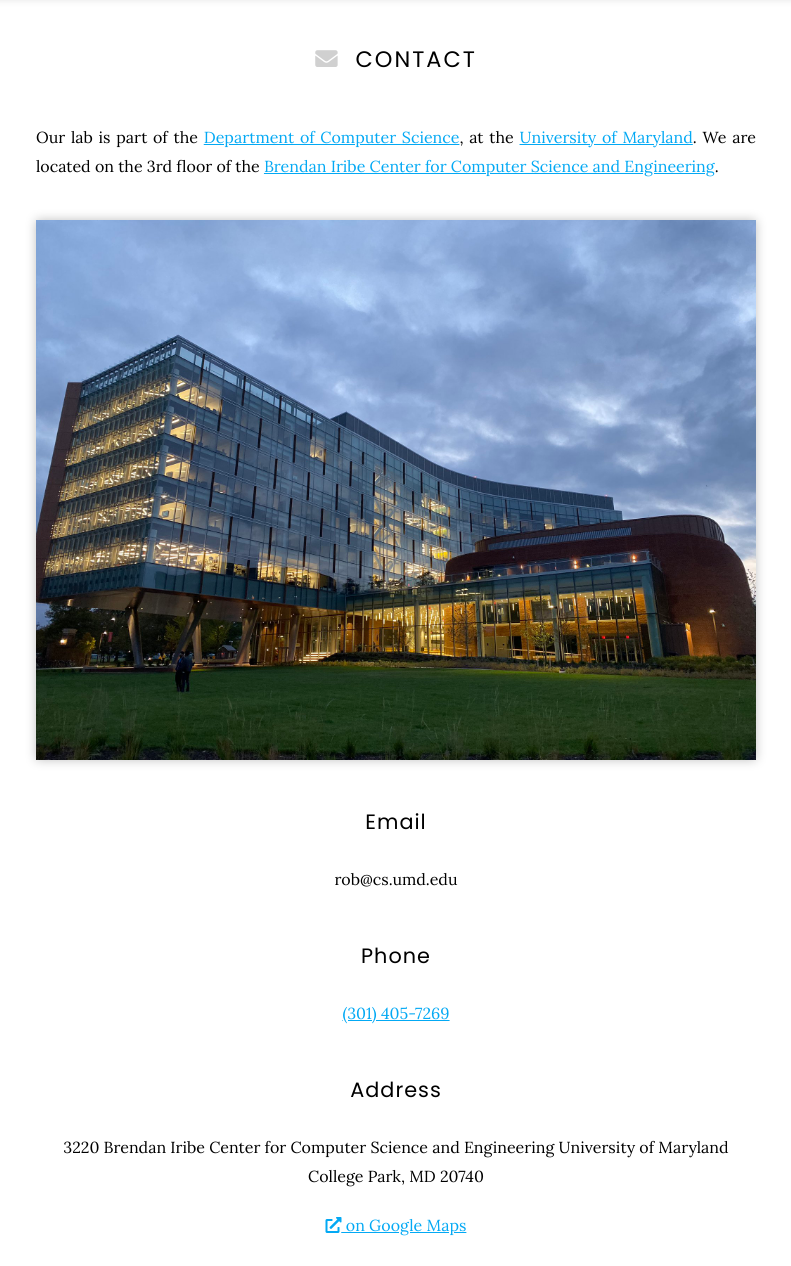
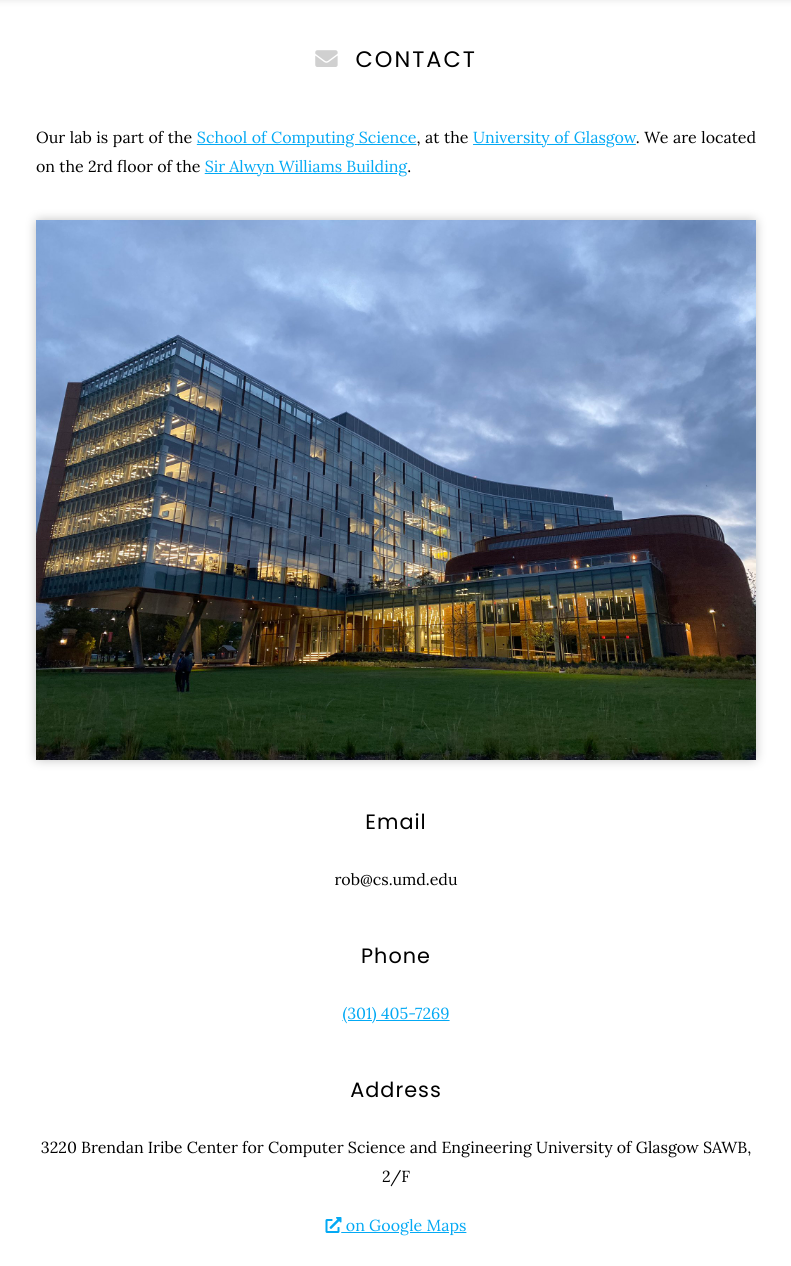
Before and after one commit to GAIR-Lab/GAIR-Lab.github.io, a Jekyll site: the page built from contact/index.md, in a window 1280 px wide and 1400 px high, cut to the strip 134-1400 px from the top of the window. Shown: the whole strip, without its empty margins (244-1035 px from the left). Built offline with Jekyll 4.4.1, drawn with Linux system fonts in a browser that asks for light colours; nearby versions of some CDN libraries.

Commit message:
Update index.md

```diff
--- a/contact/index.md
+++ b/contact/index.md
@@ -4,8 +4,8 @@ title: Contact
 
 # <i class="fas fa-envelope"></i>Contact
 
-Our lab is part of the [Department of Computer Science](https://www.cs.umd.edu/), at the [University of Maryland](https://www.umd.edu).
-We are located on the 3rd floor of the [Brendan Iribe Center for Computer Science and Engineering](https://iribe.umd.edu/).
+Our lab is part of the [School of Computing Science](https://www.gla.ac.uk/schools/computing/), at the [University of Glasgow](https://www.gla.ac.uk/).
+We are located on the 2rd floor of the [Sir Alwyn Williams Building](https://www.gla.ac.uk/schools/computing/contact/).
 
 {% include figure.html image="images/iribe.jpg" width="100%" %}
 
@@ -29,9 +29,9 @@ Tip: put both a mailing address for mail/deliveries, AND a navigation-friendly a
 {% endcomment %}
 
 3220 Brendan Iribe Center for Computer Science and Engineering
-University of Maryland
-College Park, MD 20740
+University of Glasgow
+SAWB, 2/F
 {:.center}
 
-[<i class="fas fa-external-link-alt"></i> on Google Maps](https://www.google.com/maps/place/Brendan+Iribe+Center+for+Computer+Science+and+Engineering/@38.9890953,-76.9387086,17z/data=!3m1!4b1!4m5!3m4!1s0x89b7c7e9e636ed11:0x9aaf14503032f4a!8m2!3d38.9890953!4d-76.9365146)
+[<i class="fas fa-external-link-alt"></i> on Google Maps](https://www.google.com/maps?ll=55.873778,-4.29149&z=16&t=h&hl=en&gl=US&mapclient=embed&q=Sir+Alwyn+Williams+Building+Glasgow+G12+8QN)
 {:.center}
```
